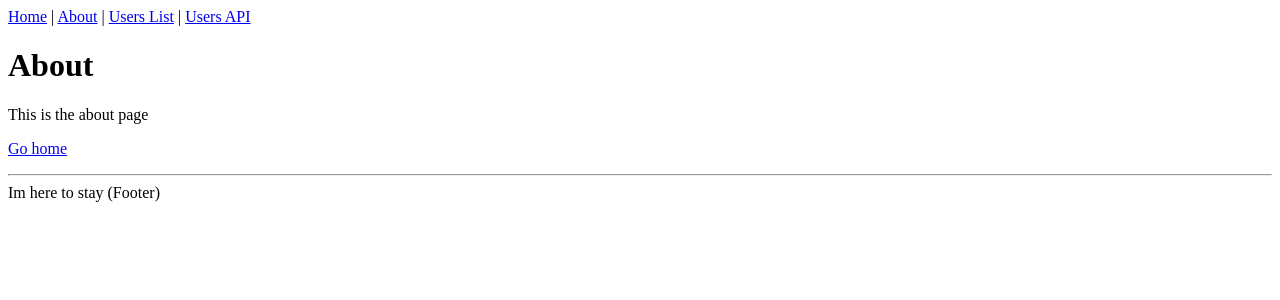
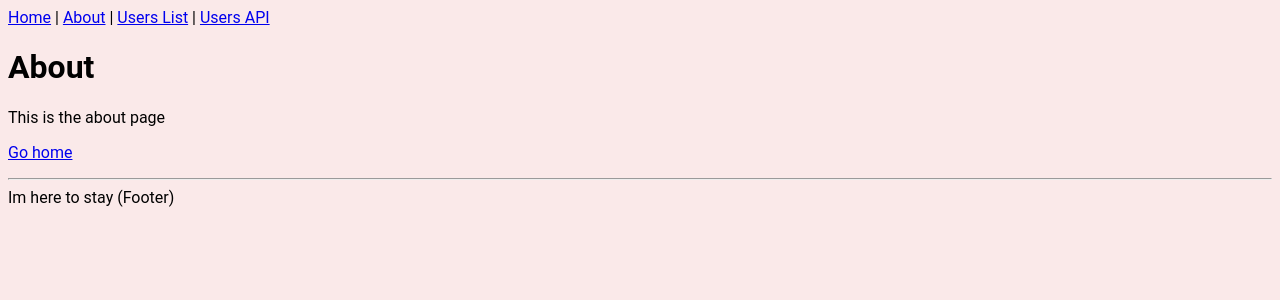
Before and after one commit to florianGierlichs/mychat, a Next.js app: page /about in a window 1280 px wide. Shown: the top 300 px of the page. Built offline with nearby package versions, Linux system fonts and the light colour scheme.

Commit message:
Add global styles

```diff
--- /dev/null
+++ b/global.css
@@ -0,0 +1,4 @@
+body {
+    font-family: roboto;
+    background-color: rgb(250, 233, 233);
+}
--- /dev/null
+++ b/pages/_app.tsx
@@ -0,0 +1,22 @@
+// import App from "next/app";
+import type { AppProps /*, AppContext */ } from 'next/app';
+
+import '../global.css';
+
+function MyApp({ Component, pageProps }: AppProps): JSX.Element {
+    return <Component {...pageProps} />;
+}
+
+// Only uncomment this method if you have blocking data requirements for
+// every single page in your application. This disables the ability to
+// perform automatic static optimization, causing every page in your app to
+// be server-side rendered.
+//
+// MyApp.getInitialProps = async (appContext: AppContext) => {
+//   // calls page's `getInitialProps` and fills `appProps.pageProps`
+//   const appProps = await App.getInitialProps(appContext);
+
+//   return { ...appProps }
+// }
+
+export default MyApp;
```
Also changed, not shown: tsconfig.json (indentation only).
